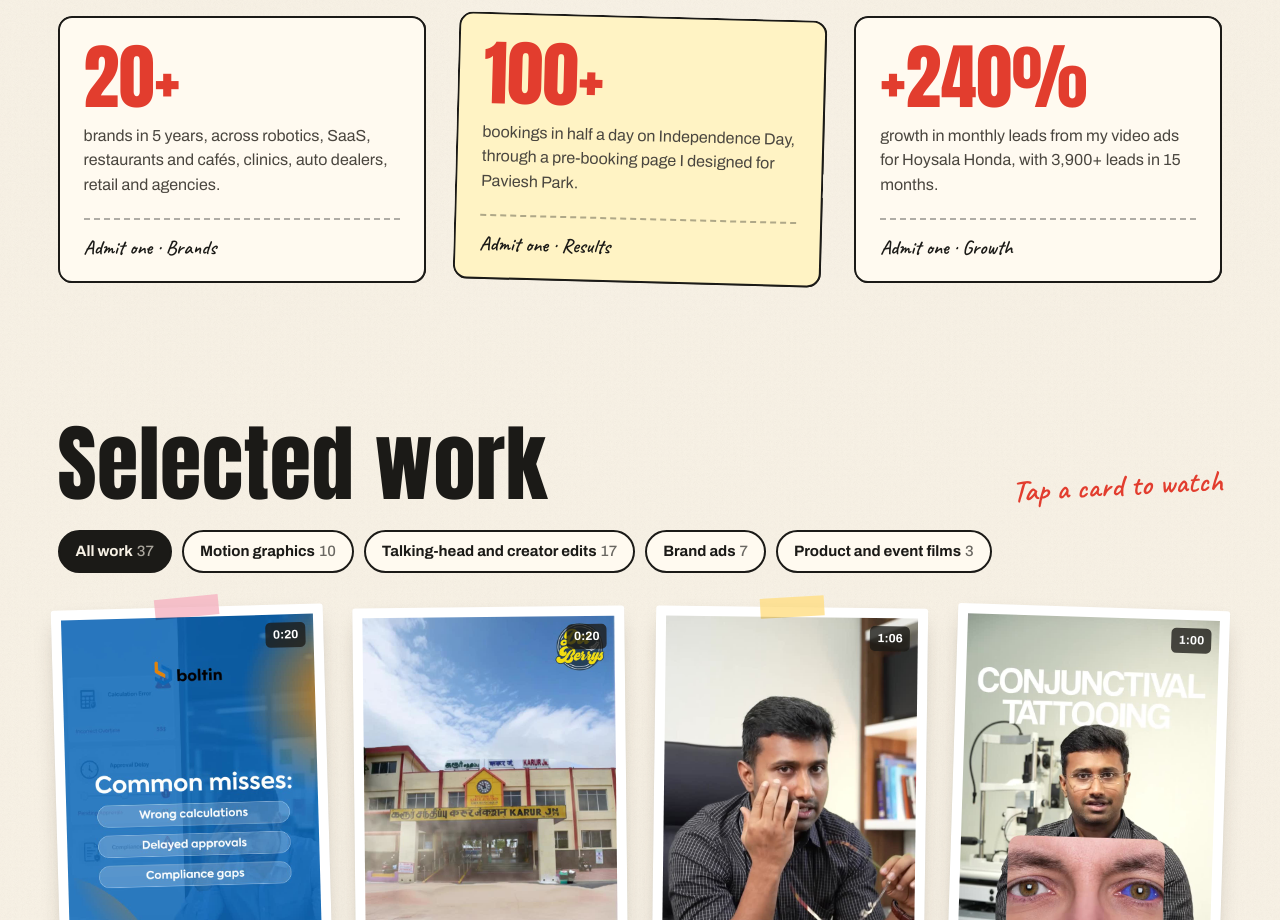
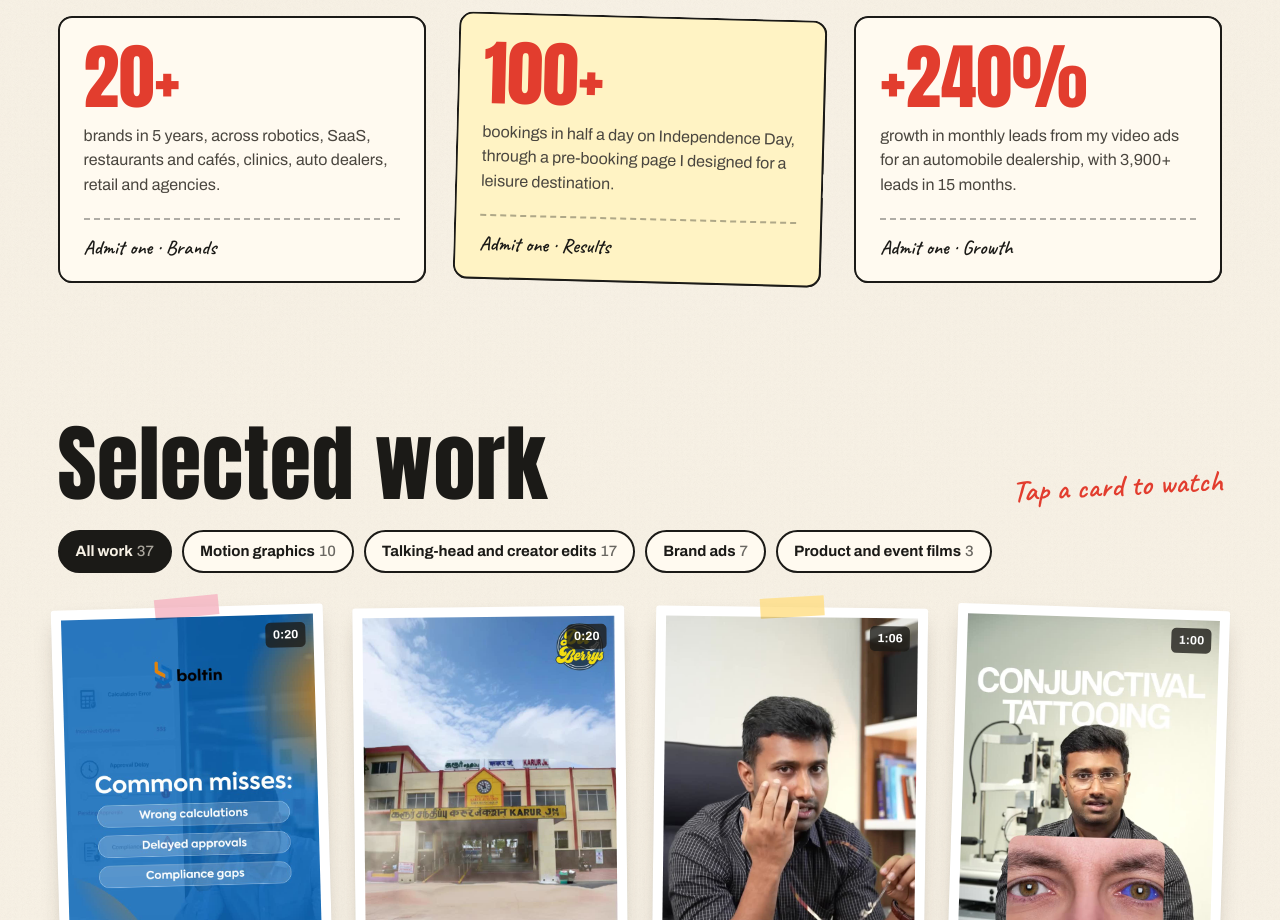
Before and after one commit to logeshprasanth01/logeshprasanth, a plain HTML site: page index.html in a window 1280 px wide. Shown: the part 2080-3000 px from the top of the page. Drawn offline with Linux system fonts and the light colour scheme.

Commit message:
Describe results by niche instead of client names
Co-Authored-By: Claude Opus 5.5 <noreply@anthropic.com>
Claude-Session: https://claude.ai/code/session_01NpBJsQ1CqJuWZ3q4CzPtAE

```diff
--- a/index.html
+++ b/index.html
@@ -90,12 +90,12 @@
     </article>
     <article class="ticket ticket--tilt">
       <p class="ticket__num">100+</p>
-      <p class="ticket__txt">bookings in half a day on Independence Day, through a pre-booking page I designed for Paviesh Park.</p>
+      <p class="ticket__txt">bookings in half a day on Independence Day, through a pre-booking page I designed for a leisure destination.</p>
       <p class="ticket__stub">Admit one · Results</p>
     </article>
     <article class="ticket">
       <p class="ticket__num">+240%</p>
-      <p class="ticket__txt">growth in monthly leads from my video ads for Hoysala Honda, with 3,900+ leads in 15 months.</p>
+      <p class="ticket__txt">growth in monthly leads from my video ads for an automobile dealership, with 3,900+ leads in 15 months.</p>
       <p class="ticket__stub">Admit one · Growth</p>
     </article>
   </section>
```
